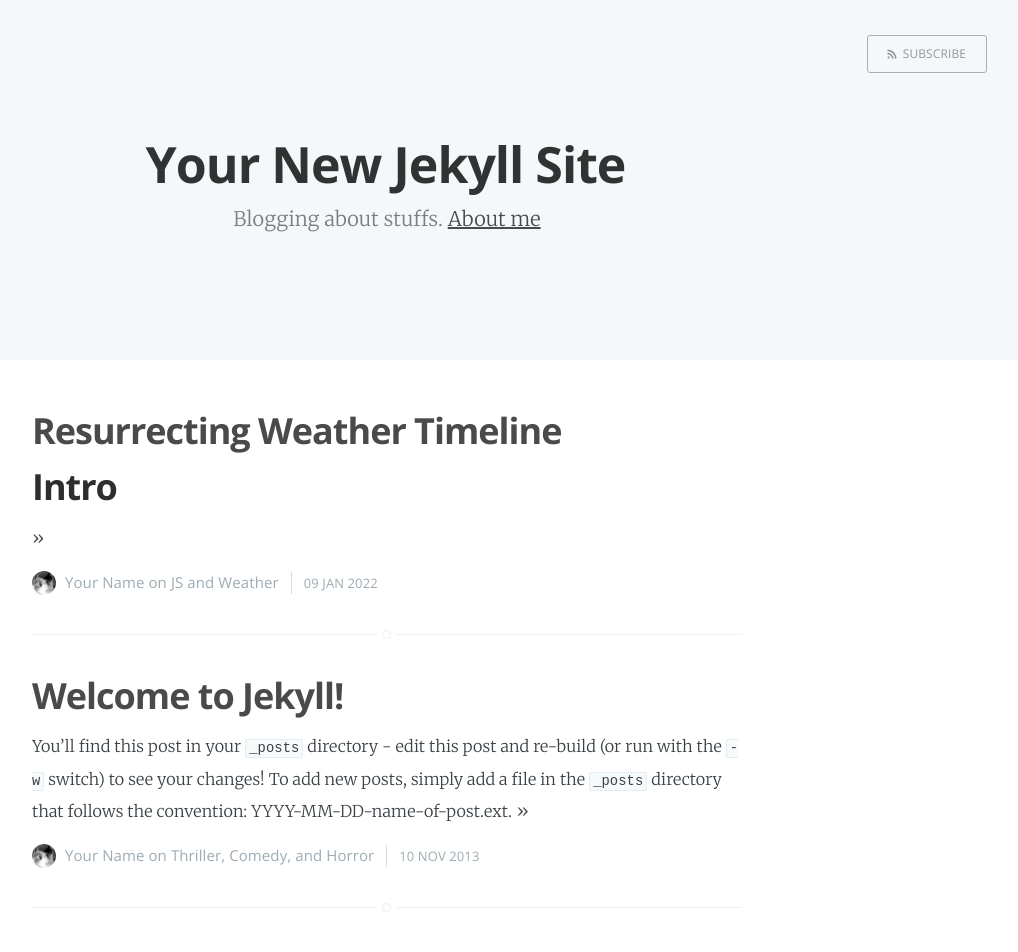
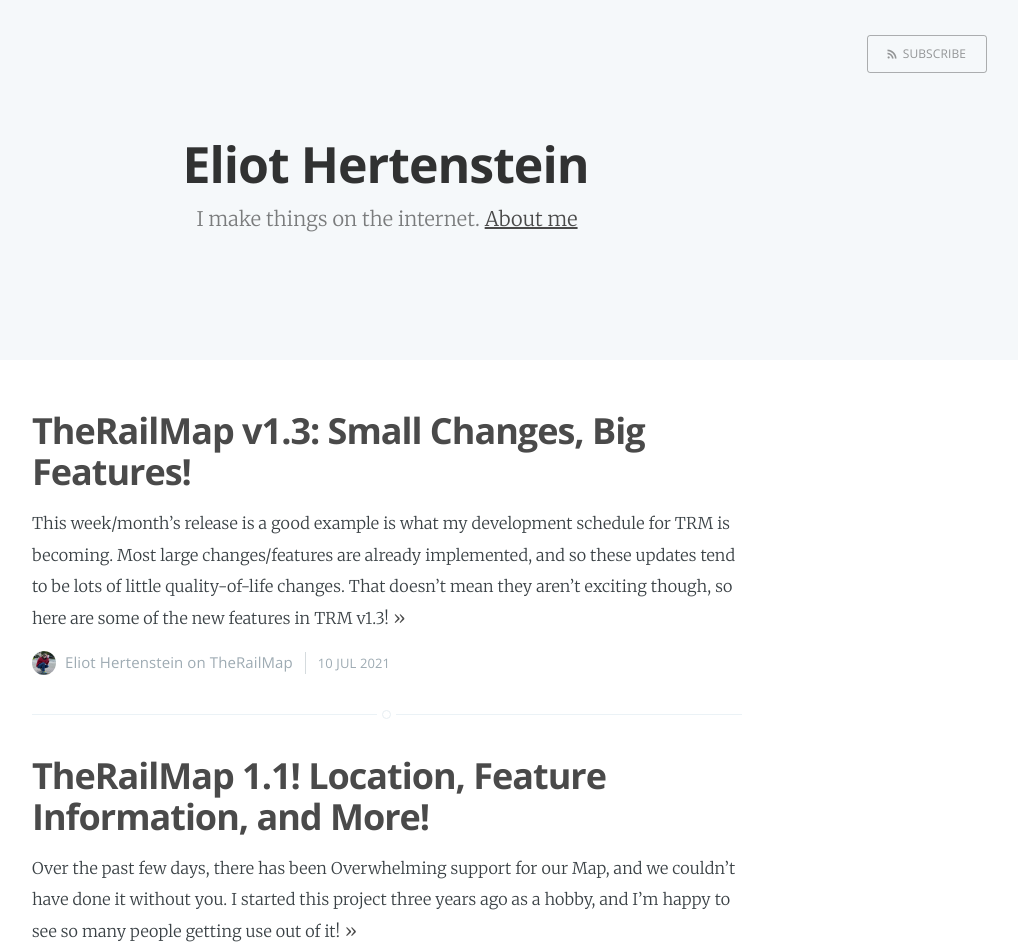
Before and after one commit to eIiot/posts, a Jekyll site: the page built from index.html, in a window 1280 px wide. Shown: the top 952 px of the page, without its empty margins (253-1271 px from the left). Built offline with Jekyll 4.4.1, drawn with Linux system fonts in a browser that asks for light colours; the list of posts is cut into pages by our own code; some of the changed text lies outside the part shown.

Commit message:
Create Posts, edit layouts, get the site off the ground

```diff
--- a/_config.yml
+++ b/_config.yml
@@ -1,19 +1,19 @@
-name: Your New Jekyll Site
-description: Blogging about stuffs
-meta_description: "Your New Jekyll Site, Blogging about stuffs"
+name: Eliot Hertenstein
+description: I make things on the internet
+meta_description: "Hi! My name is Eliot. I make stuff on the internet."
 
 markdown: kramdown
 highlighter: rouge
 logo: false
 paginate: 15
 baseurl: /posts
-domain_name: "http://eiiot.github.io"
+domain_name: "https://eliothertenstein.com"
 google_analytics: "UA-XXXXXXXX-X"
 plugins: [jekyll-paginate]
 
 # Details for the RSS feed generator
-url: ""
-author: "Your Name"
-
+url: "https://google.com"
+author: "Eliot Hertenstein"
+author_description: "I make things on the internet"
 # Disqus config
 disqus-shortname: ""
--- a/_layouts/default.html
+++ b/_layouts/default.html
@@ -48,5 +48,12 @@
       })();
 
     </script>
+
+
+    {% if page.custom_css %}
+      {% for stylesheet in page.custom_css %}
+      <link rel="stylesheet" href="{{ site.baseurl }}/assets/css/{{ stylesheet }}.css">
+      {% endfor %}
+    {% endif %}
 </body>
 </html>
--- a/_layouts/post.html
+++ b/_layouts/post.html
@@ -20,7 +20,7 @@ post_class: post-template
             <h1 class="post-title">{{ page.title }}</h1>
             <section class="post-meta">
                 {% if page.categories.size > 0 %}
-                    {{ page.categories | array_to_sentence_string | prepend: 'on ' }}
+                    {{ page.categories | array_to_sentence_string | prepend: ' on ' | prepend: site.author}}
                 {% endif %}
                 <time class="post-date" datetime="{{ page.date | date:"%Y-%m-%d" }}">{{ page.date | date_to_string }}</time>
             </section>
@@ -72,7 +72,7 @@ post_class: post-template
                     <h4> {{ site.author }} </h4>
                     <!-- Author Bio -->
                     <p>
-                        Here goes the author description. You might want to place some links too in here
+                        {{ site.meta_description }}
                     </p>
                 </section>
             {% endif %}
--- a/_posts/2013-11-10-welcome-to-jekyll.markdown
+++ /dev/null
@@ -1,24 +0,0 @@
----
-layout: post
-title:  "Welcome to Jekyll!"
-date:   2013-11-10 10:18:00
-categories: Thriller Comedy Horror
----
-
-You'll find this post in your `_posts` directory - edit this post and re-build (or run with the `-w` switch) to see your changes!
-To add new posts, simply add a file in the `_posts` directory that follows the convention: YYYY-MM-DD-name-of-post.ext.
-
-Jekyll also offers powerful support for code snippets:
-
-{% highlight ruby %}
-def print_hi(name)
-  puts "Hi, #{name}"
-end
-print_hi('Tom')
-#=> prints 'Hi, Tom' to STDOUT.
-{% endhighlight %}
-
-Check out the [Jekyll docs][jekyll] for more info on how to get the most out of Jekyll. File all bugs/feature requests at [Jekyll's GitHub repo][jekyll-gh].
-
-[jekyll-gh]: https://github.com/mojombo/jekyll
-[jekyll]:    http://jekyllrb.com
--- /dev/null
+++ b/_posts/2021-3-8-rail-map-new-railroads.markdown
@@ -0,0 +1,31 @@
+---
+layout: post
+title:  "Rail Map: New Railroads!"
+date:   2021-3-8
+categories: TheRailMap
+---
+It’s been a while :)
+
+I’ve been pretty busy the past few months, but the rail map has slowly continued to fill up :)
+
+This past week, I’ve worked on adding G&W’s [120 Railroads](https://en.wikipedia.org/wiki/List_of_railroads_owned_by_Genesee_%26_Wyoming#Other) to the map. Although most railroads have data publicly available through Wikipedia or [HIFLD open data](https://hifld-geoplatform.opendata.arcgis.com/), there was not any KML data available for G&W. The only map source I had was an [embedded google map](https://gwrr.com/about_us/maps#north-america) on their website.
+
+![G&W’s Map](https://cdn-images-1.medium.com/max/2000/1*JJ4FaGvNNT1q2MRwyWcj9Q.png)*G&W’s Map*
+
+My first plan of action was trying to find a way to get the KML source for the embed. I tried looking through the Inspect code for the website, but was only able to find an api link, which was no help. However, there was one thing that I didn’t try: checking the network.
+
+In most browsers, you are able to see what webpages the website that you are on queries. By looking through this data, I was able to find a JSON file, with the coordinate data for each of the 120 railroads. However, these were all separate files. What that required, was manually typing in the address, followed by the mark for each railroad, and then downloading the associated JSON file. This took about an hour, and while I could have automated it somehow, it was easier just to brute-force it.
+
+![The network tab for the G&W website](https://cdn-images-1.medium.com/max/3774/1*8MDm7e9R_bqIZys6MVFtIw.png)*The network tab for the G&W website*
+
+Once I had the files, it was time to sort them. Due to MapHub’s limits on data, you are only allowed 50k points on a single map, so my map of the US is divided into four regions. Since the railroads that I was importing were not major US railroads, they had to be sorted into each map, before importing. This consisted of much of the same work; Google the name of the railroad, see where it was located, put into the correct folder. This process took the longest out of the three, since there was no possible way to automate it. After 5 or so hours, every small file was in the correct folder.
+
+![The South folder](https://cdn-images-1.medium.com/max/2542/1*l_Pvb1yfU8WwHf2O-GIHIg.png)*The South folder*
+
+The last step was just to import the data into MapHub. After doing a batch rename of the files using command prompt, I was ready to drag them over. This process was very simple. Since the files were so small, the processing time was almost nonexistent, and I just had to drag each one over to the MapHub window. And although the naming is still a little messed up, the process is finished!
+
+You can view the final product at [map.eliothertenstein.com](http://map.eliothertenstein.com).
+
+And as a final note, I just want to say thanks for all the amazing support, on my [YouTube](https://www.youtube.com/channel/UCMgxeBL7wpBOjhVHBluvTrQ), [Patreon](http://patreon.com/eliothertenstein), and just on the website in general. I absolutely love this community, and I hope to work more with all of you in the future!
+
+To request a location, please visit my P[atreon](http://patreon.com/eliothertenstein).
--- /dev/null
+++ b/_posts/2021-5-21-railroad-map-new-home.markdown
@@ -0,0 +1,21 @@
+---
+layout: post
+title:  "The US Railroad Map has a New Home!"
+date:   2021-5-23
+categories: TheRailMap
+---
+![](https://miro.medium.com/max/1400/1*LLBF2zyPd9zUKt5b0CHtuQ.png)
+
+Over these past few months, I’ve been working to move the Us Rail Map from Manual Data (Satellites) over to a more reliable source (FRA and OpenRailwayMap). Well, I’ve finally figured out a way to import this data into MapBox, and so I present, [US Rail Map 1.0!](http://map.eliothertenstein.com)
+
+Some of the biggest changes to this release come in the design. We’ve moved from MapHub.net (A smaller online GIS made for non-power users) to MapBox.com, a larger map creator with a better API, and support for larger datasets. What this has allowed us to do is directly import railroad data from HIFLD Open Data, the US repository for “National foundation-level geospatial data within the open public domain”. This way, we’re sure that nothing is being missed.
+
+![](https://cdn-images-1.medium.com/max/2752/1*RWdkzkKuedDGnhDHyjQkwA.png)
+
+Working with MapBox also allowed us to create custom designs for each railroad marker, depending on the data provided by the Railroads, and the Crossings. So now, you can see information about each element, right above the element!
+
+![Street Labels along with Line Labels are included on the Map](https://cdn-images-1.medium.com/max/2402/1*TblGt9TMwq38kiMrnkevCg.png)*Street Labels along with Line Labels are included on the Map*
+
+Finally, I would like to say a quick thanks to [Arun Ganesh](https://medium.com/u/1c969b196654), who created the basemap and the more stylistic elements of the map. I took a lot of inspiration from [his map](https://api.mapbox.com/styles/v1/planemad/ck7p3wxmp0q571imu99elwqs1.html?fresh=true&title=view&access_token=pk.eyJ1IjoicGxhbmVtYWQiLCJhIjoiemdYSVVLRSJ9.g3lbg_eN0kztmsfIPxa9MQ#10.29/19.0979/73.1439/80/82), and I suggest you check that out if you’re looking for a cleaner experience!
+
+You can access the map at [map.eliothertenstein.com](http://map.eliothertenstein.com)!
--- /dev/null
+++ b/_posts/2021-5-23-therailmap-v1.1.markdown
@@ -0,0 +1,41 @@
+---
+layout: post
+title:  "TheRailMap 1.1! Location, Feature Information, and More!"
+date:   2021-5-23
+categories: TheRailMap
+---
+Over the past few days, there has been Overwhelming support for our Map, and we couldn’t have done it without you. I started this project three years ago as a hobby, and I’m happy to see so many people getting use out of it!
+
+Today, we’re happy to announce version 1.1 of the US Rail Map! This update includes a new website, more controls, layer selection, and so much more!
+
+**New Web Interface!
+**Previously, users would have to access the Rail Map through [map.eliothertenstein.com](http://map.eliothertenstein.com), which redirected to a google site, which redirected to a Mapbox Preview. This process was confusing, and look that good. Today, were announcing the switch over to [therailmap.com](http://therailmap.com), which also allows us to add more features, and control more of your experience!
+
+![](https://cdn-images-1.medium.com/max/4242/1*qSeknxaU8Y13qsmOFMioHQ.png)
+
+**Location in Browser
+**Access your current location using the location icon! When tracking location, the map will also move with the user. This creates more possibilities while using The Rail Map, such as viewing upcoming crossings while on a train.
+
+![](https://cdn-images-1.medium.com/max/4240/1*XMyyN6mBm89bsVOI7P8wKg.png)
+
+**Feature Information
+**You can now access information about each crossing just by clicking on the element! Mouse-overs also display the Crossing Name. This also works for Bridges.
+
+![](https://cdn-images-1.medium.com/max/4240/1*T5zG8S6n4rFgYfytxRQVyQ.png)
+
+**Switch Layers
+**Many devices aren’t powerful enough to render Satellite Data + 300,000 Features. That’s why we’ve added a way to switch layers. Now, less powerful devices can use the “Light” mode, which removes satellite imagery, or the “Data” mode, which displays Tracks and Features only. This is also useful for those traveling on trains, with little to no WiFi.
+
+![](https://cdn-images-1.medium.com/max/2000/1*777ZsK_UnM5D_wzBmhZidg.png)
+
+**Some Minor Changes:**
+
+* It’s now easier to find locations! Use the search button to find your desired destination, and instantly see all features in the Area!
+
+* Canadian crossings/bridges are now available.
+
+* Added view controls (zoom, direction)
+
+**Thanks again for all the support! We’ll continue to add your suggestions, and listen to feedback! As always, you can support the project via [Patreon](http://patreon.com/eliothertenstein), or [YouTube](https://www.youtube.com/channel/UCMgxeBL7wpBOjhVHBluvTrQ). All donations help pay for Mapbox API costs, and website hosting.**
+
+[Visit the Map!](http://therailmap.com)
--- /dev/null
+++ b/_posts/2021-7-10-therailmap-v1.3.markdown
@@ -0,0 +1,53 @@
+---
+layout: post
+title:  "TheRailMap v1.3: Small Changes, Big Features!"
+date:   2021-7-10
+categories: TheRailMap
+---
+This week/month’s release is a good example is what my development schedule for TRM is becoming. Most large changes/features are already implemented, and so these updates tend to be lots of little quality-of-life changes. That doesn’t mean they aren’t exciting though, so here are some of the new features in TRM v1.3!
+
+### **Amtrak Only View**
+
+![](https://cdn-images-1.medium.com/max/6488/1*XvEH_awrK9GQEjgK3x8xAQ.png)
+
+Previously, some users found it hard to actually find the train routes they were traveling on. Now, you can see Amtrak’s routes only, with the press of a button! We also added more station information (like a link to the transitdocs page for the station.)
+
+![Direct Link to transitdocs](https://cdn-images-1.medium.com/max/5000/1*wBgYfz3H3m0DN_MxPm24kg.jpeg)*Direct Link to transitdocs*
+
+### Direct Linking and Database
+
+![](https://cdn-images-1.medium.com/max/2000/1*i0Y3xpATX0RBDUYrH5gePw.png)
+
+You can now also directly link to a specific location on the map, using url parameters! For example, let’s say I wanted to share this crossing in Vancouver, Canada.
+
+I can just copy the link given in the popup, and share it with a friend. When the friend clicks the link, the map will open centered around this specific crossing.
+
+This feature is enabled for American and Canadian crossings and bridges. Sadly, we are unable to bring this to European features, as they don’t have individual popups (however this may change in the future.)
+
+Direct links also come into play when looking at out new “database”. Simply paste in a crossing or bridge ID, select the correct country, and reload the page. This allows users to find features by ID, when they don’t know the exact location, or would like more information about the specific crossing. While the database is currently a google sheet, we are hoping to move to a custom website sooner, rather then later.
+
+### Virtual Railfan
+
+![VRF Camera Locations](https://cdn-images-1.medium.com/max/6488/1*KeI079QJp2wBCweUA8rOUA.png)*VRF Camera Locations*
+
+For those who are fans of Virtual Railfan, you can now see all camera locations presented on a map! YouTube links will be added soon, along with more info about each camera.
+
+You can visit this map [here](https://www.therailmap.com/vrf).
+
+### Some Smaller Changes
+
+* Added a legend in the “About” popup to help understand the map’s color scheme.
+
+* European rail tunnels are now represented on the map.
+
+* All previously separated are now on the main page.
+
+* Moved /europe to ?redirect=europe
+
+* Moved site hosting to GitHub pages, for a smoother integration with GitHub.
+
+* Updated the site font to SF
+
+* Moved back to using Browserify and Node.js
+
+Thanks again for all the support, and as always, please leave any suggestions or issues on the GitHub repo [here](https://github.com/EliotHertenstein/railmap).
--- a/_posts/2022-01-10-resurrecting-weather-timeline.markdown
+++ /dev/null
@@ -1,18 +0,0 @@
----
-layout: post
-title:  "Resurrecting Weather Timeline"
-date:   2022-01-09
-categories: JS Weather
----
-
-## Intro
-
-It's been over three years since [Weather Timeline was bought by the owners of MyRadar](https://www.androidpolice.com/2018/11/21/sam-rustons-weather-timeline-new-developer-listed-play-store/), a company who's weather prediction algorithms are some of the worst in the business. While there are many competitors to Weather Timeline, there's still no weather app that manages to replicate it's style, usability, and feature-set. However, there's still hope - ACME AtronOmatic's first (and final) update moved Weather Timeline to their own weather APIs, meaning it's possible to host our own "fake" weather api, and use OpenWeatherMap data. Let's patch!
-
-## Which API?
-
-While there are a surplus of weather APIs to choose from, this tutorial uses [OpenWeatherMap](https://openweathermap.org) because (1) it's free and (2) the syntax is easy enough to understand. If you plan on using a different API, note that the code below won't work unless you rename many (or all) elements.
-
-## Creating the Backend
-
-Once you've [generated an OpenWeatherMap API Key](https://home.openweathermap.org/api_keys), clone the template repo using
--- /dev/null
+++ b/assets/css/limit_code_blocks.css
@@ -0,0 +1,5 @@
+.highlight pre {
+  white-space: pre;
+  overflow: auto;
+  max-height: 700px;
+}
--- a/index.html
+++ b/index.html
@@ -2,7 +2,7 @@
 layout: default
 title: Home
 cover: false
-about: 'about.html'
+about: 'https://eliothertenstein.com'
 ---
 
 <header class="main-header {% if page.cover %}" style="background-image: url({{ page.cover }}) {%else%}no-cover{% endif %}">
@@ -62,3 +62,11 @@ about: 'about.html'
     {% include pagination.html %}
 
 </main>
+
+<style>
+  .post-excerpt p img {
+    /* make images fit the container */
+    max-width: 100%;
+    height: auto;
+  }
+</style>
```
Also changed, not shown: Gemfile (added, +11 -0 lines), _includes/share.html (+0 -8 lines), about.md (deleted, +0 -6 lines), Gemfile.lock (added), assets/images/kasper-theme-index.png (deleted), assets/images/kasper-theme-post.png (deleted), assets/images/profile.png, 1 other file.
